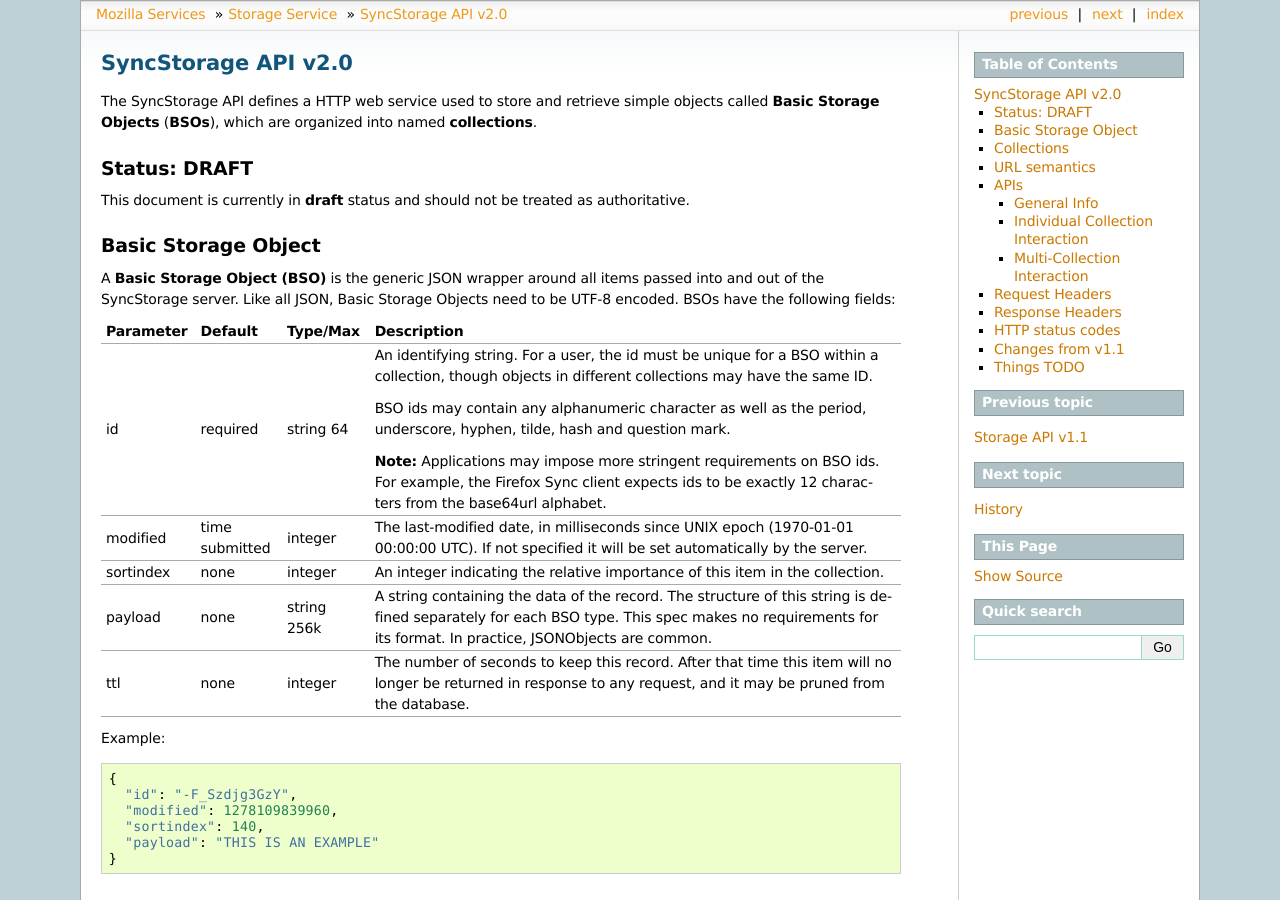
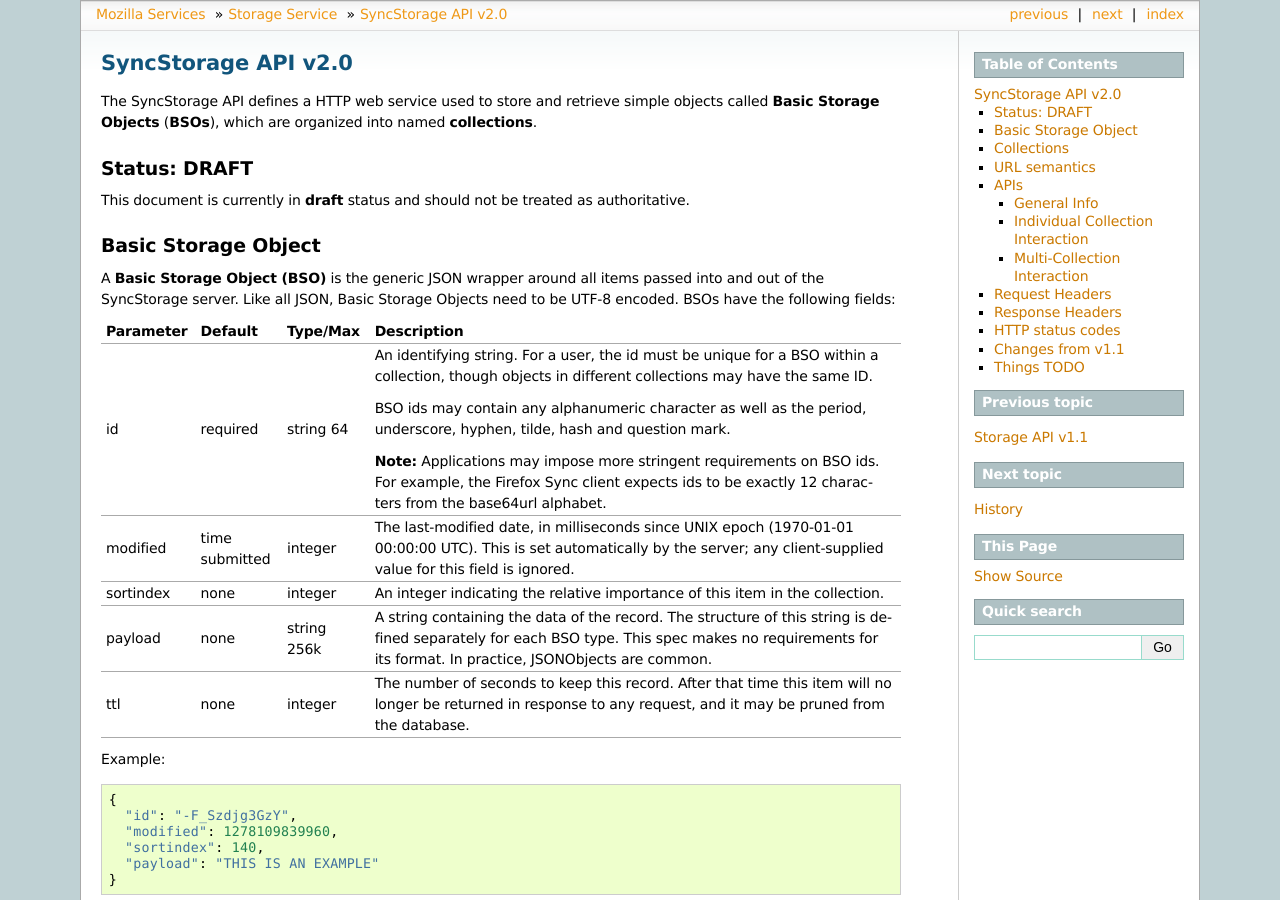
Before and after one commit to mozilla-services/docs, a Sphinx documentation site: the page built from source/storage/apis-2.0.rst, in a window 1280 px wide and 900 px high. Built offline with Sphinx 7.4.7, drawn with Linux system fonts in a browser that asks for light colours.

Commit message:
Be explicit that the client cannot set the "modified" field on a BSO.

```diff
--- a/source/storage/apis-2.0.rst
+++ b/source/storage/apis-2.0.rst
@@ -40,8 +40,8 @@
 |               |           |            | to be exactly 12 characters from the base64url alphabet.      |
 +---------------+-----------+------------+---------------------------------------------------------------+
 | modified      | time      | integer    | The last-modified date, in milliseconds since UNIX epoch      |
-|               | submitted |            | (1970-01-01 00:00:00 UTC). If not specified it will be set    |
-|               |           |            | automatically by the server.                                  |
+|               | submitted |            | (1970-01-01 00:00:00 UTC).  This is set automatically by the  |
+|               |           |            | server; any client-supplied value for this field is ignored.  |
 +---------------+-----------+------------+---------------------------------------------------------------+
 | sortindex     | none      | integer    | An integer indicating the relative importance of this item in |
 |               |           |            | the collection.                                               |
```
